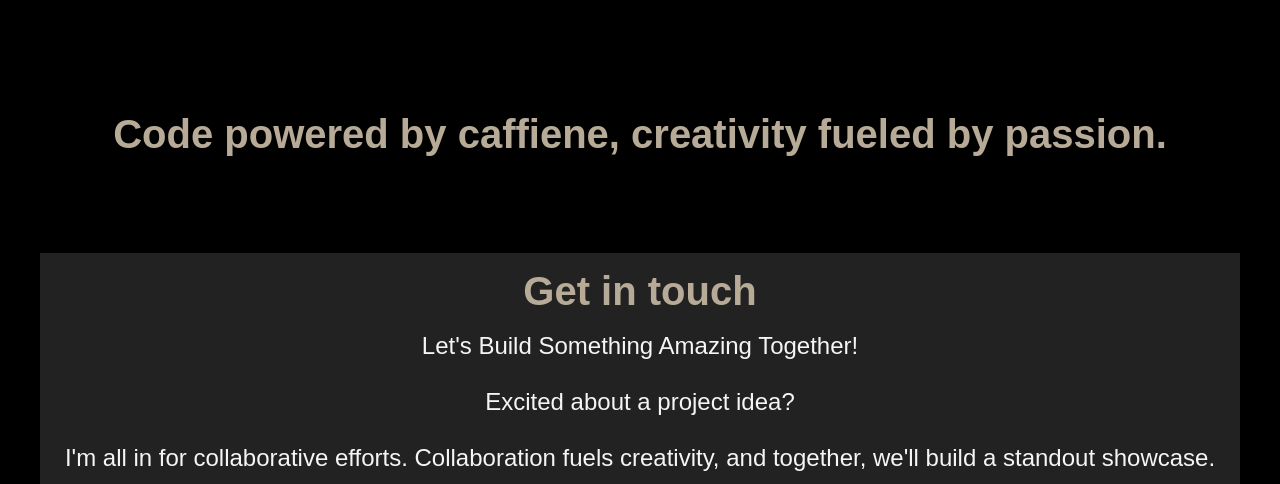
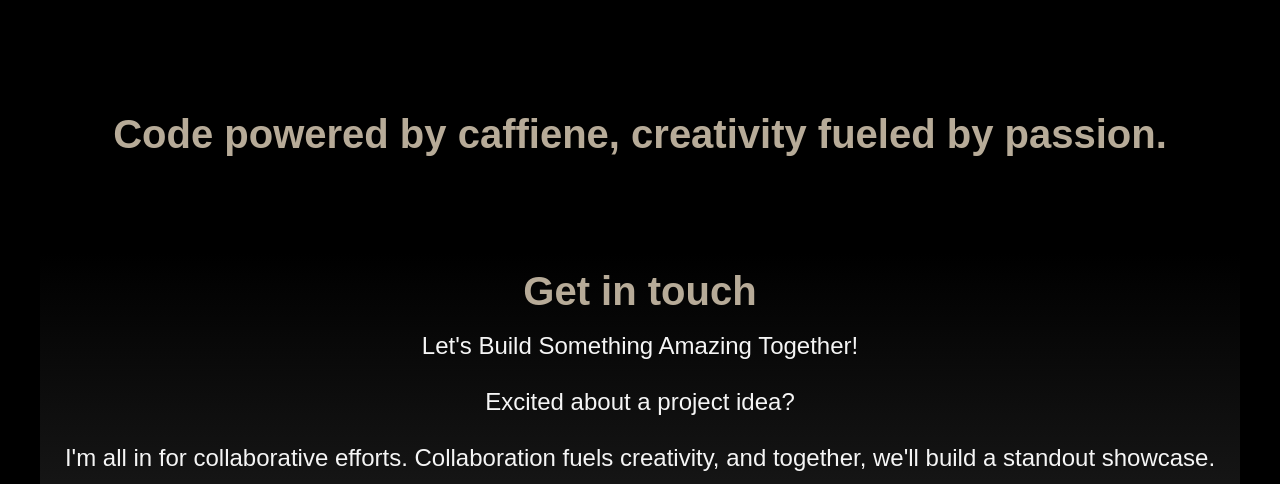
Before and after one commit to SharmaNishchay/SharmaNishchay.github.io, a plain HTML site: page index.html in a window 1280 px wide. Shown: the part 1814-2298 px from the top of the page. Drawn offline with Linux system fonts and the light colour scheme; no server answers; a web font is replaced by a local one.

Commit message:
footer color

```diff
--- a/styles/styles.css
+++ b/styles/styles.css
@@ -289,7 +289,7 @@ footer {
     margin-top: auto; /* Push the footer to the bottom */
     padding: 1rem;
     text-align: center;
-    background: #222222; /* Dark gray background for the footer */
+    background: linear-gradient(to top, rgba(30, 30, 30, 0.9), rgba(30, 30, 30, 0)); /* Darker grey-black gradient with a subtle fade effect */
     color: white;
     width: 100%;
     max-width: 1200px; /* Max width for alignment */
```
